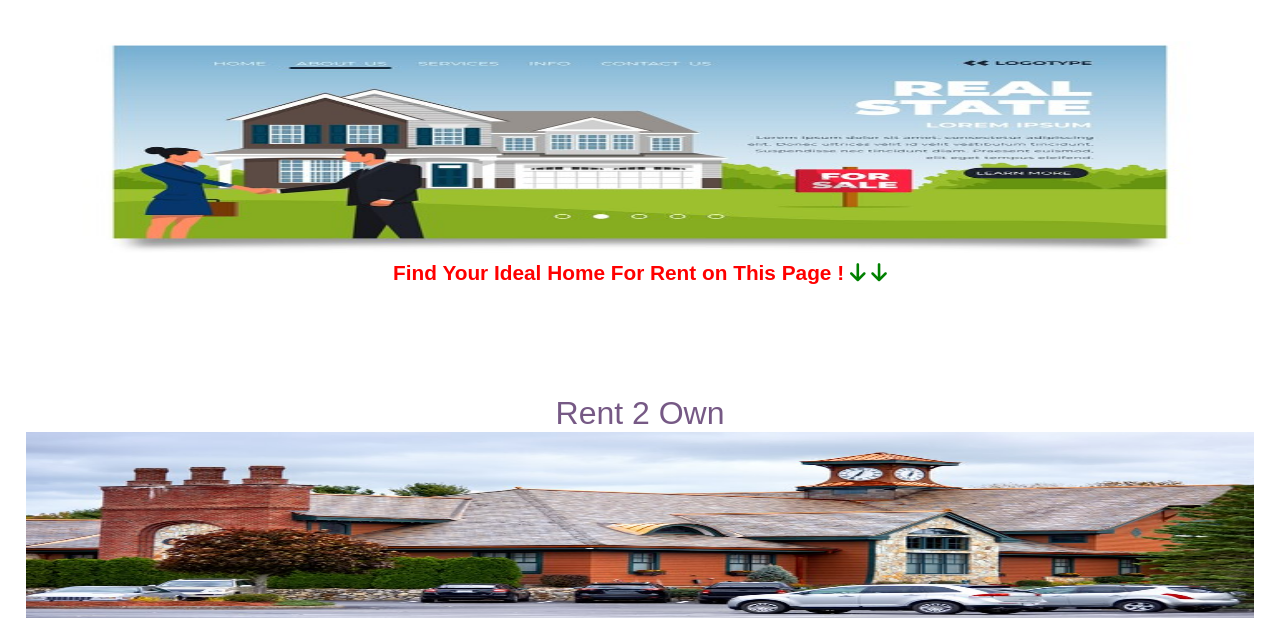
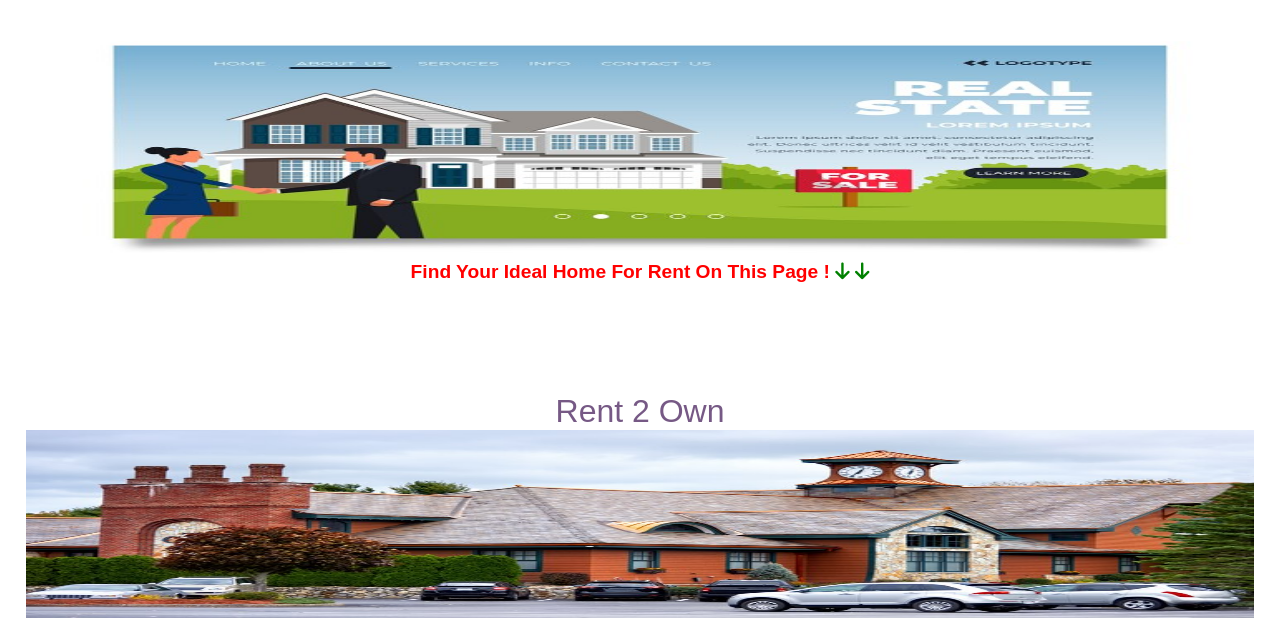
Before and after one commit to rentserviceusa/homes-for, a plain HTML site: page rent.html in a window 1280 px wide. Shown: the part 157-775 px from the top of the page. Drawn offline with Linux system fonts and the light colour scheme; a web font is replaced by a local one.

Commit message:
Update rent.html

```diff
--- a/rent.html
+++ b/rent.html
@@ -58,7 +58,7 @@ bb{
 }
     .body1{
         text-align:center;
-        font-size: 1.3rem;
+        font-size: 1.2rem;
       }
 
 
@@ -113,7 +113,7 @@ bb{
 service website</h2>
    <img class="img5"src="Tarek.jpg">
    <p class="body1">
-  <b>  Find Your Ideal Home For Rent on This Page ! <i class="fas fa-arrow-down"></i> <i class="fas fa-arrow-down"></i></b>
+  <b>  Find Your Ideal Home For Rent On This Page ! <i class="fas fa-arrow-down"></i> <i class="fas fa-arrow-down"></i></b>
   </p>
 
 
```
